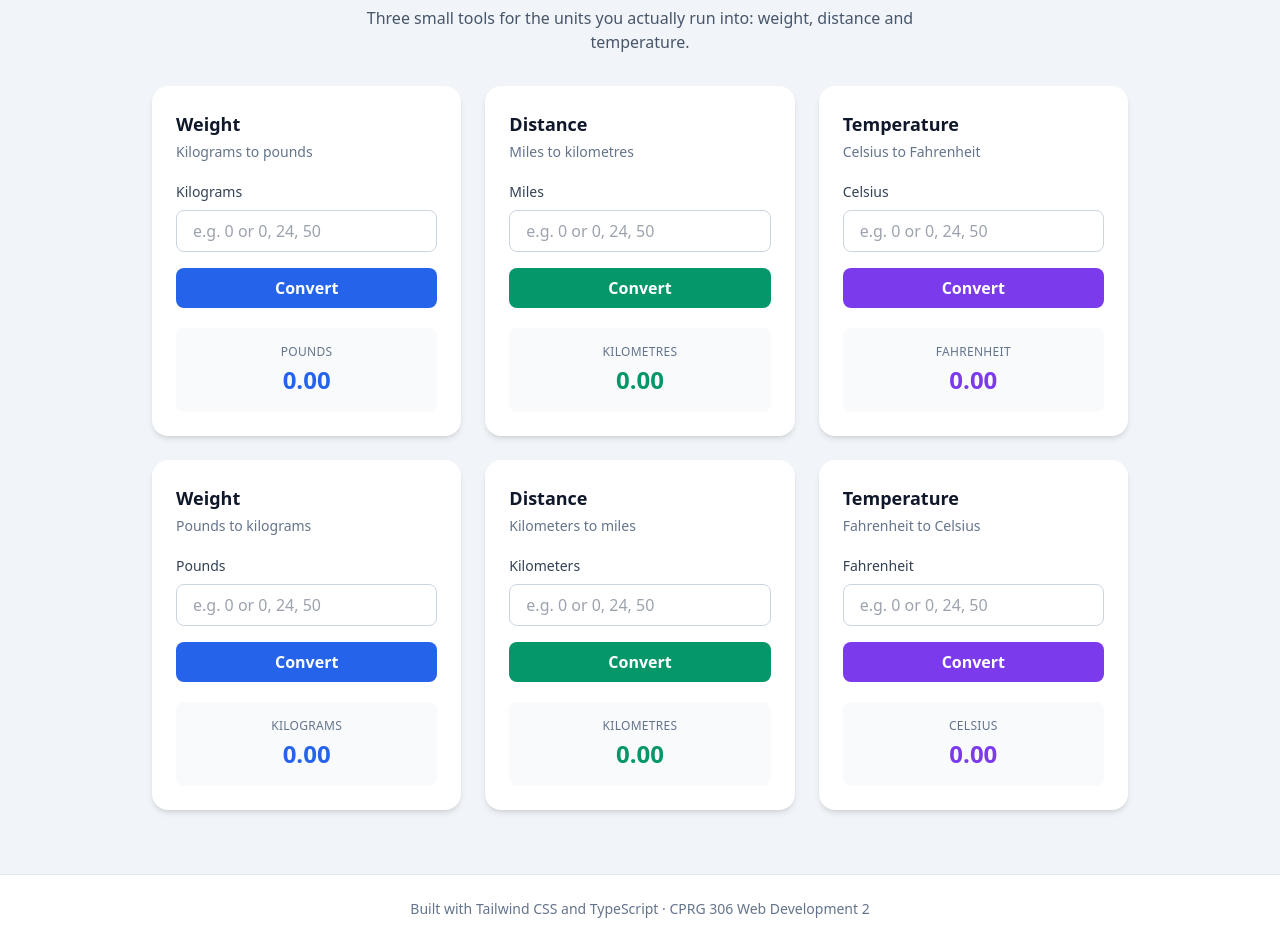
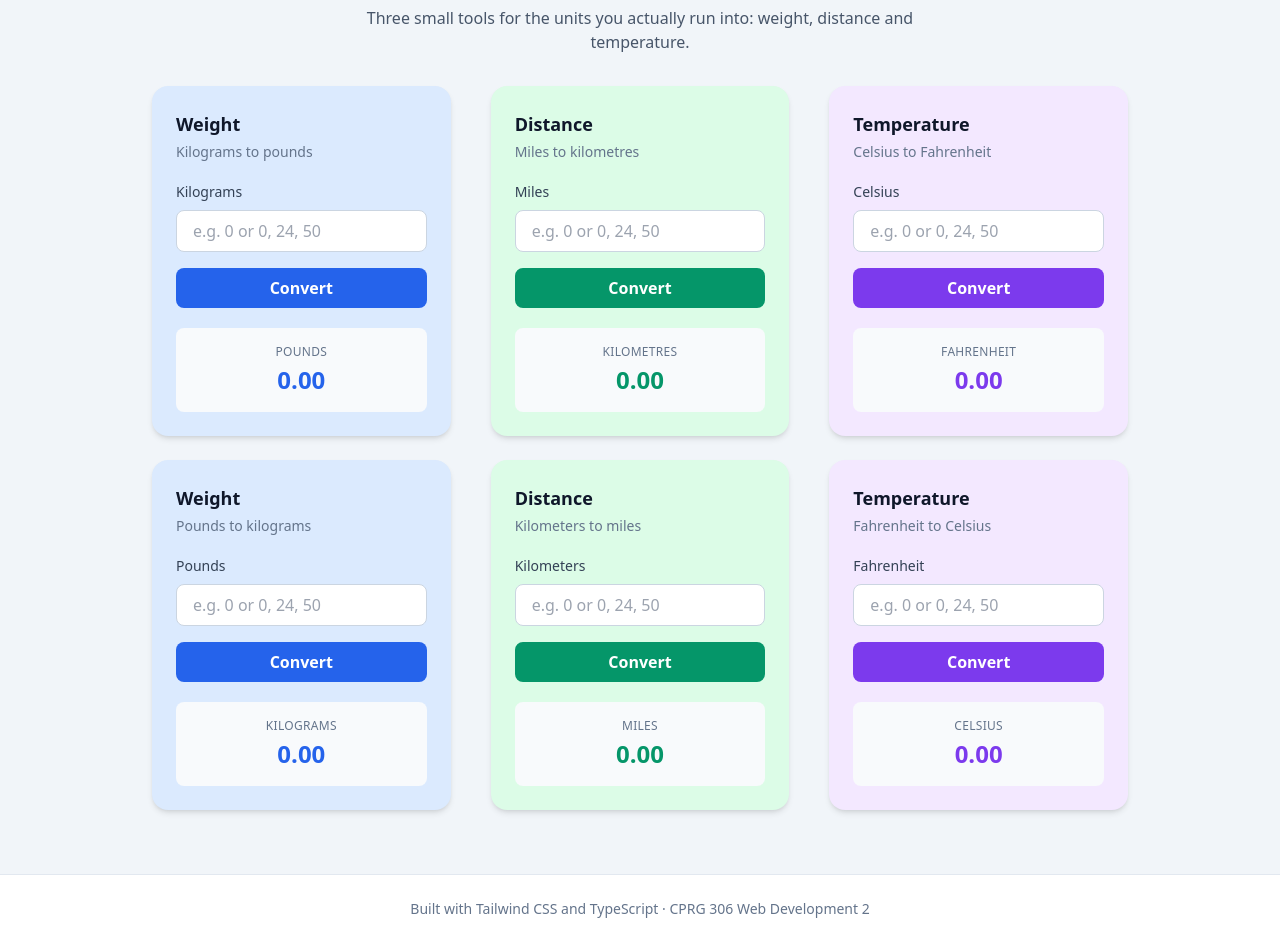
Before and after one commit to MatthewScarrott/CPRG_306_Advanced-JavaScript-and-Tailwind-CSS, a website: page index.html in a window 1280 px wide. Shown: the part 155-1098 px from the top of the page. Drawn offline with nearby package versions, Linux system fonts and the light colour scheme.

Commit message:
some light styling and color changes

```diff
--- a/index.html
+++ b/index.html
@@ -24,10 +24,10 @@
         </p>
     </section>
     <main class="max-w-5xl mx-auto px-6 pb-16">
-        <div class="grid grid-cols-1 md:grid-cols-3 gap-6">
+        <div class="grid grid-cols-1 md:grid-cols-3 gap-x-10 gap-y-6">
 
             <!-- kg to lbs card -->
-            <div class="bg-white rounded-2xl shadow-md p-6">
+            <div class="bg-blue-100 rounded-2xl shadow-md p-6">
                 <h3 class="text-lg font-bold text-slate-900">Weight</h3>
                 <p class="text-sm text-slate-500 mt-1">Kilograms to pounds</p>
                 <label for="kg-input" class="block text-sm font-medium text-slate-700 mt-5 mb-2">
@@ -54,7 +54,7 @@
             </div>
 
             <!--miles to km-->
-            <div class="bg-white rounded-2xl shadow-md p-6">
+            <div class="bg-green-100 rounded-2xl shadow-md p-6">
                 <h3 class="text-lg font-bold text-slate-900">Distance</h3>
                 <p class="text-sm text-slate-500 mt-1">Miles to kilometres</p>
                 <label for="miles-input" class="block text-sm font-medium text-slate-700 mt-5 mb-2">
@@ -81,7 +81,7 @@
             </div>
 
             <!--temperature converter card-->
-            <div class="bg-white rounded-2xl shadow-md p-6">
+            <div class="bg-purple-100 rounded-2xl shadow-md p-6">
                 <h3 class="text-lg font-bold text-slate-900">Temperature</h3>
                 <p class="text-sm text-slate-500 mt-1">Celsius to Fahrenheit</p>
                 <label for="celsius-input" class="block text-sm font-medium text-slate-700 mt-5 mb-2">
@@ -108,7 +108,7 @@
             </div>
 
             <!-- lbs to kgs -->
-            <div class="bg-white rounded-2xl shadow-md p-6">
+            <div class="bg-blue-100 rounded-2xl shadow-md p-6">
                 <h3 class="text-lg font-bold text-slate-900">Weight</h3>
                 <p class="text-sm text-slate-500 mt-1">Pounds to kilograms</p>
                 <label for="lbs-input" class="block text-sm font-medium text-slate-700 mt-5 mb-2">
@@ -135,7 +135,7 @@
             </div>
 
             <!-- km to miles-->
-                <div class="bg-white rounded-2xl shadow-md p-6">
+                <div class="bg-green-100 rounded-2xl shadow-md p-6">
                 <h3 class="text-lg font-bold text-slate-900">Distance</h3>
                 <p class="text-sm text-slate-500 mt-1">Kilometers to miles</p>
                 <label for="miles-input" class="block text-sm font-medium text-slate-700 mt-5 mb-2">
@@ -156,13 +156,13 @@
                     Convert
                 </button>
                 <div class="mt-5 rounded-lg bg-slate-50 p-4 text-center">
-                    <p class="text-xs uppercase tracking-wide text-slate-500">Kilometres</p>
+                    <p class="text-xs uppercase tracking-wide text-slate-500">Miles</p>
                     <p id="km-result" class="text-2xl font-bold text-emerald-600 mt-1">0.00</p>
                 </div>
             </div>
 
             <!--Fahrenheit to Celsius-->
-            <div class="bg-white rounded-2xl shadow-md p-6">
+            <div class="bg-purple-100 rounded-2xl shadow-md p-6">
                 <h3 class="text-lg font-bold text-slate-900">Temperature</h3>
                 <p class="text-sm text-slate-500 mt-1">Fahrenheit to Celsius</p>
                 <label for="fahrenheit-input" class="block text-sm font-medium text-slate-700 mt-5 mb-2">
```
